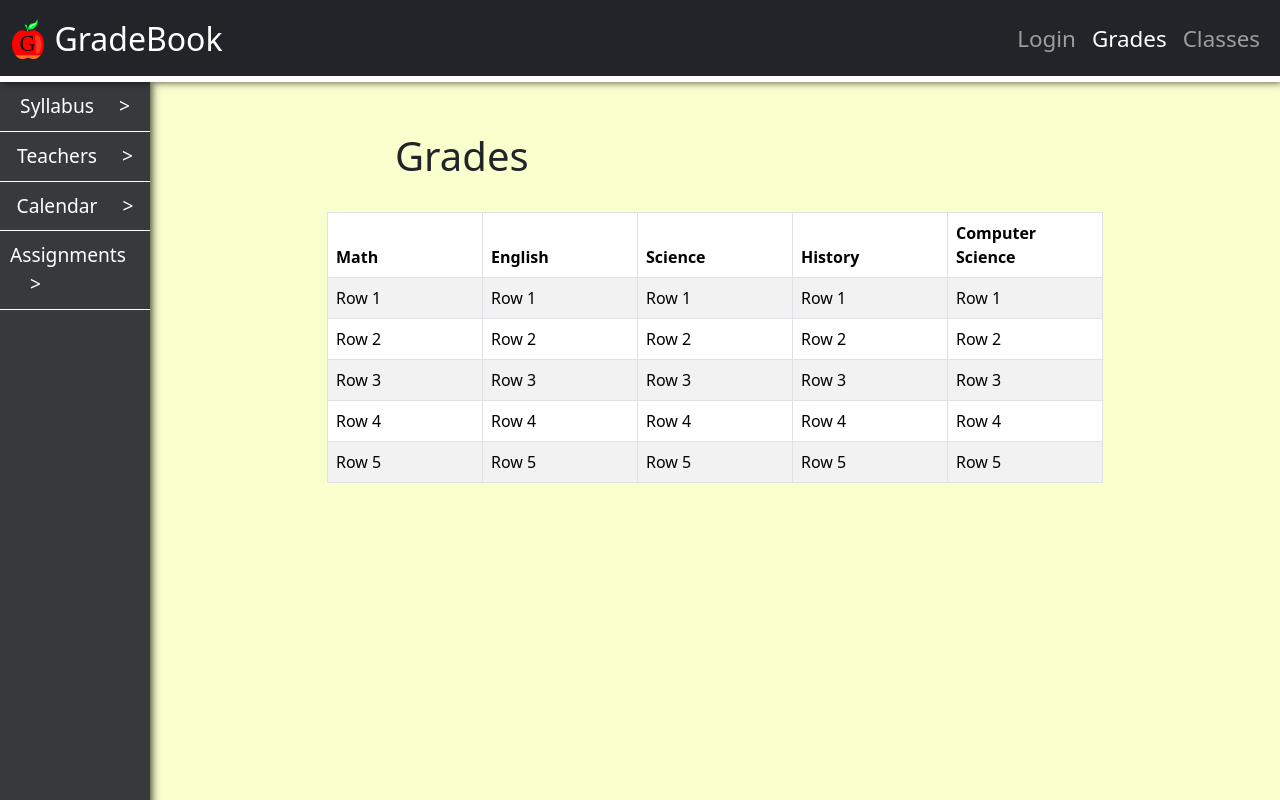
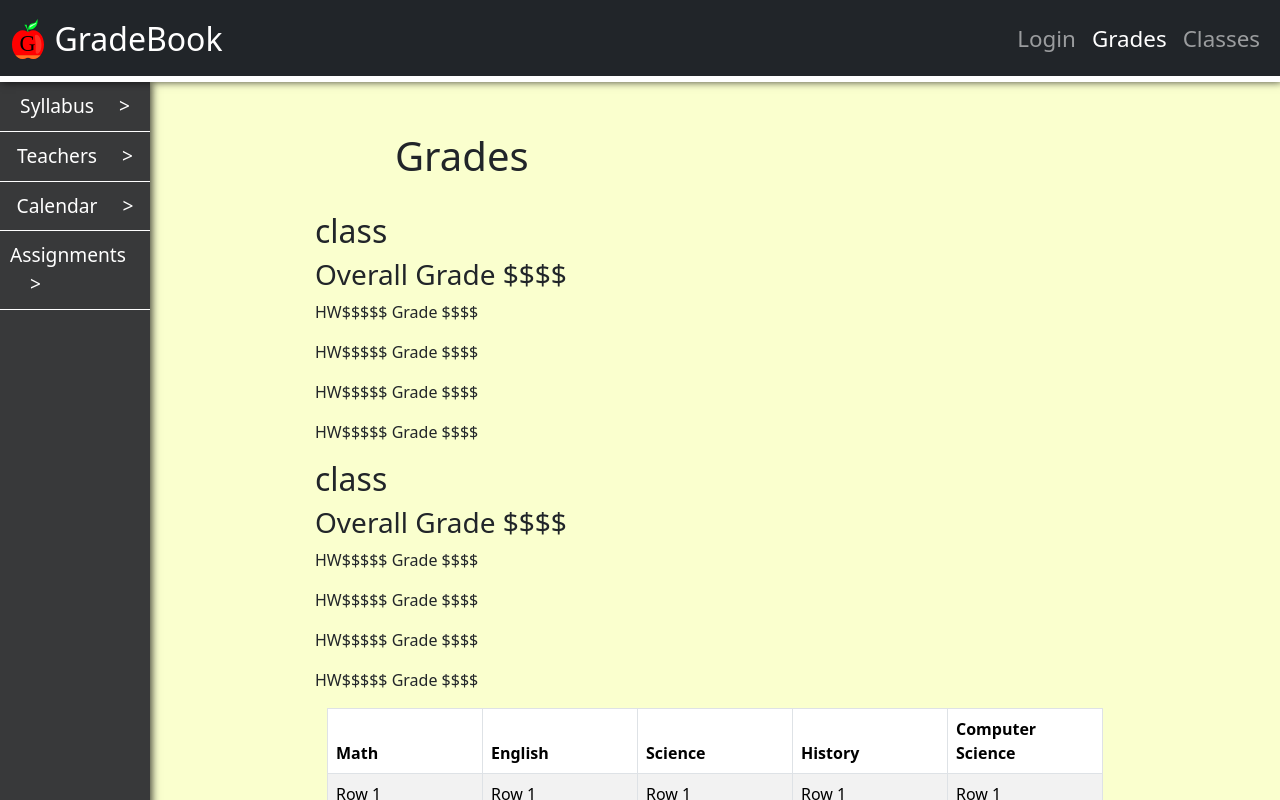
Before and after one commit to JoshuaMartinez1014/gradebook, a React (Create React App) app in the folder client/: page /grades in a window 1280 px wide. Shown: the top 800 px of the page. Built offline with nearby package versions, Linux system fonts and the light colour scheme.

Commit message:
also added some placeholders in grades

```diff
--- a/client/src/pages/GradePage.jsx
+++ b/client/src/pages/GradePage.jsx
@@ -7,6 +7,18 @@ function GradesPage() {
     <div style={{ marginTop: "50px", width: "800px" }}>
       <h1 style={{ marginLeft: "10%" }}>Grades</h1>
       <br />
+      <h2>class</h2>
+      <h3>Overall Grade $$$$</h3>
+      <p>HW$$$$$ Grade $$$$</p>
+      <p>HW$$$$$ Grade $$$$</p>
+      <p>HW$$$$$ Grade $$$$</p>
+      <p>HW$$$$$ Grade $$$$</p>
+      <h2>class</h2>
+      <h3>Overall Grade $$$$</h3>
+      <p>HW$$$$$ Grade $$$$</p>
+      <p>HW$$$$$ Grade $$$$</p>
+      <p>HW$$$$$ Grade $$$$</p>
+      <p>HW$$$$$ Grade $$$$</p>
       <Container className="d-flex justify-content-center">
         <Table striped bordered className="grades-table">
           <thead>
```
